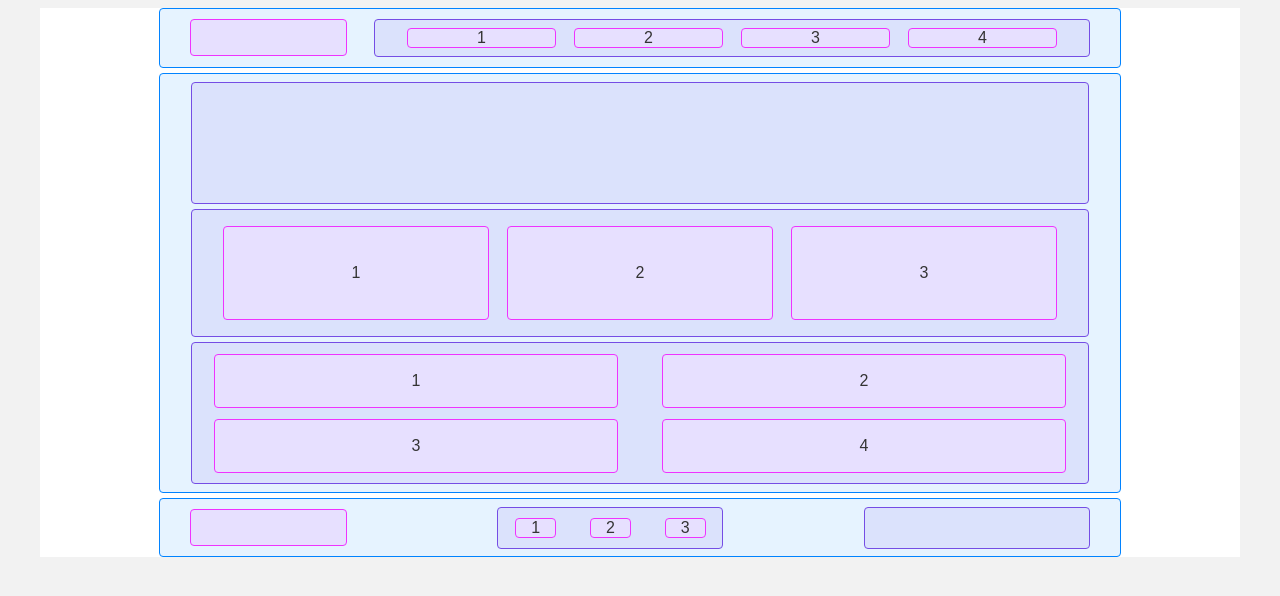
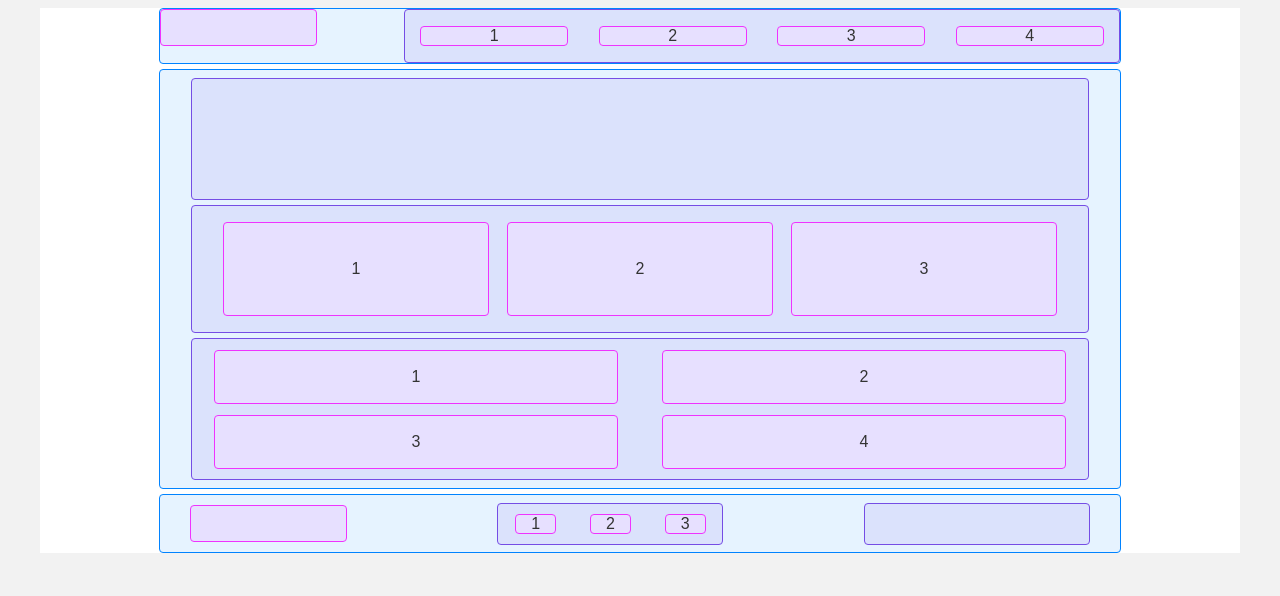
Before and after one commit to VadimPinyagin/flexbox, a plain HTML site: page index.html in a window 1280 px wide. Drawn offline with Linux system fonts and the light colour scheme.

Commit message:
Добавляет флекс базис убирает лишний код

```diff
--- a/index.html
+++ b/index.html
@@ -15,10 +15,10 @@
 
                 <nav class="header-nav">
 
-                    <p class="header-main-unit-one">1</p>
-                    <p class="header-main-unit-two">2</p>
-                    <p class="header-main-unit-thre">3</p>
-                    <p class="header-main-unit-fore">4</p>
+                    <p class="header-main-unit">1</p>
+                    <p class="header-main-unit">2</p>
+                    <p class="header-main-unit">3</p>
+                    <p class="header-main-unit">4</p>
 
                 </nav>
 
--- a/styles-flex.css
+++ b/styles-flex.css
@@ -11,6 +11,7 @@ body{
   width: 1200px;
   margin: 0 auto;
   background-color: #ffffff;
+
 }
 
 .main-header{
@@ -24,66 +25,52 @@ body{
 }
 
 .logo{
-  width: 155px;
+  flex-basis: 155px;
   height: 35px;
   background-color: #E7E0FF;
   border:1px solid #EF33FF;
   border-radius: 4px;
-  margin: 10px 10px 10px 30px;
+  /* margin: 10px 10px 10px 30px; */
 }
 
 
 /* Элементы блока header-nav */
 
 .header-nav{
-  width: 714px;
   display:flex;
-  border-radius: 4px;
+  flex-basis: 714px;
+  /* gap: 30px 10px; */
   justify-content: space-around;
 
   background-color: #DBE2FC;
   border:1px solid #754DE5;
+  border-radius: 4px;
 
-  margin: 10px 30px 10px 10px;
+
 }
 
-.header-main-unit-one{
-  padding: 0 69px 0 69px;
-  margin-top: 8px;
-  margin-bottom: 8px;
-  margin-left: 23px;
+.header-main-unit{
+  height: 18px;
+  flex-basis: 146px;
+
+  /* margin-top: 8px; */
+  /* margin-bottom: 8px; */
+  text-align: center;
+
   background-color: #E7E0FF;
   border: 1px solid #EF33FF;
   border-radius: 4px;
 }
 
-.header-main-unit-two{
-  padding: 0 69px 0 69px;
-  margin-top: 8px;
-  margin-bottom: 8px;
-  background-color: #E7E0FF;
-  border:1px solid #EF33FF;
-  border-radius: 4px;
-}
+/* ---------------------------------------------- */
 
-.header-main-unit-thre{
-  padding: 0 69px 0 69px;
-  margin-top: 8px;
-  margin-bottom: 8px;
-  background-color: #E7E0FF;
-  border:1px solid #EF33FF;
-  border-radius: 4px;
-}
+/* .header-nav :first-child{
+  margin-left:20px;
+} */
 
-.header-main-unit-fore{
-  padding: 0 69px 0 69px;
-  margin-top: 8px;
-  margin-bottom: 8px;
-  margin-right: 23px;
-  background-color: #E7E0FF;
-  border:1px solid #EF33FF;
-  border-radius: 4px;
-}
+/* .header-nav :last-child{
+  margin-right:20px;
+} */
 
 /* ---------------------------------------------- */
 
```
